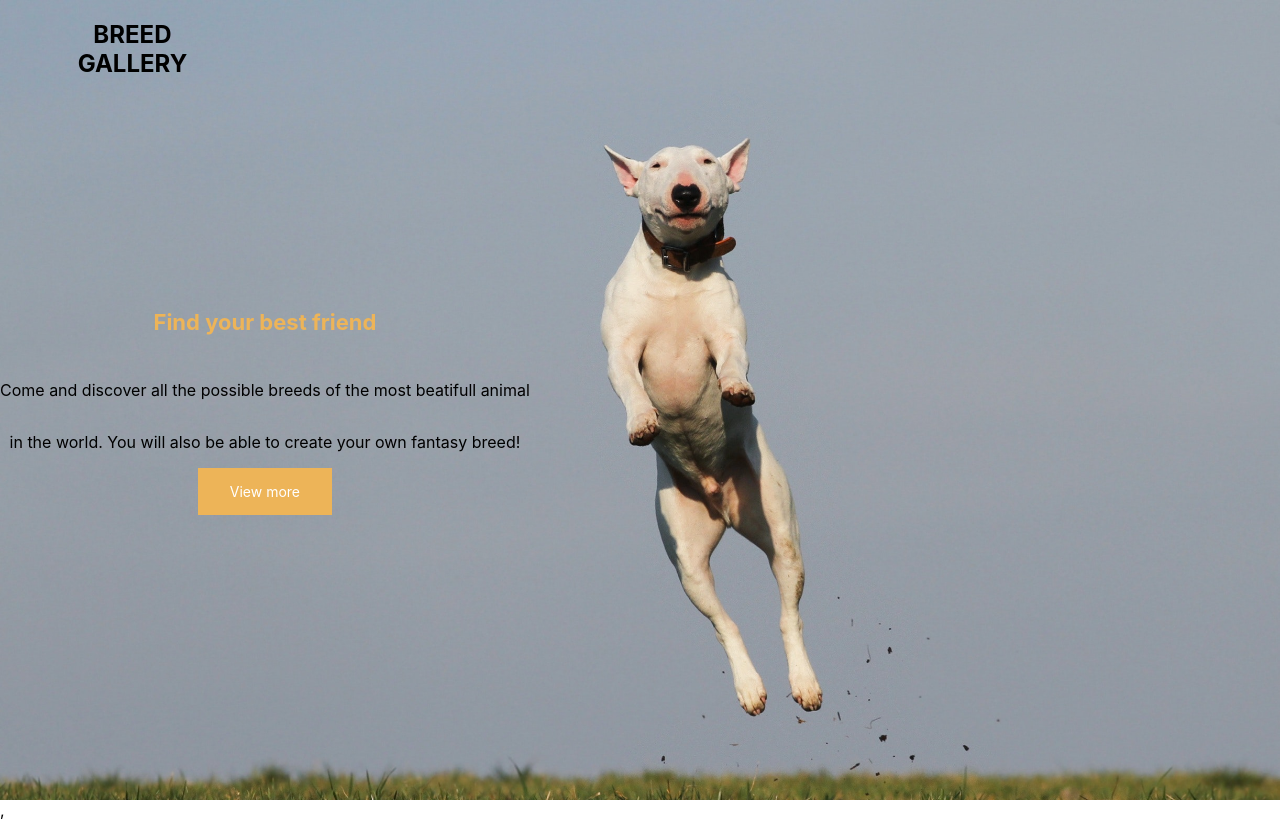
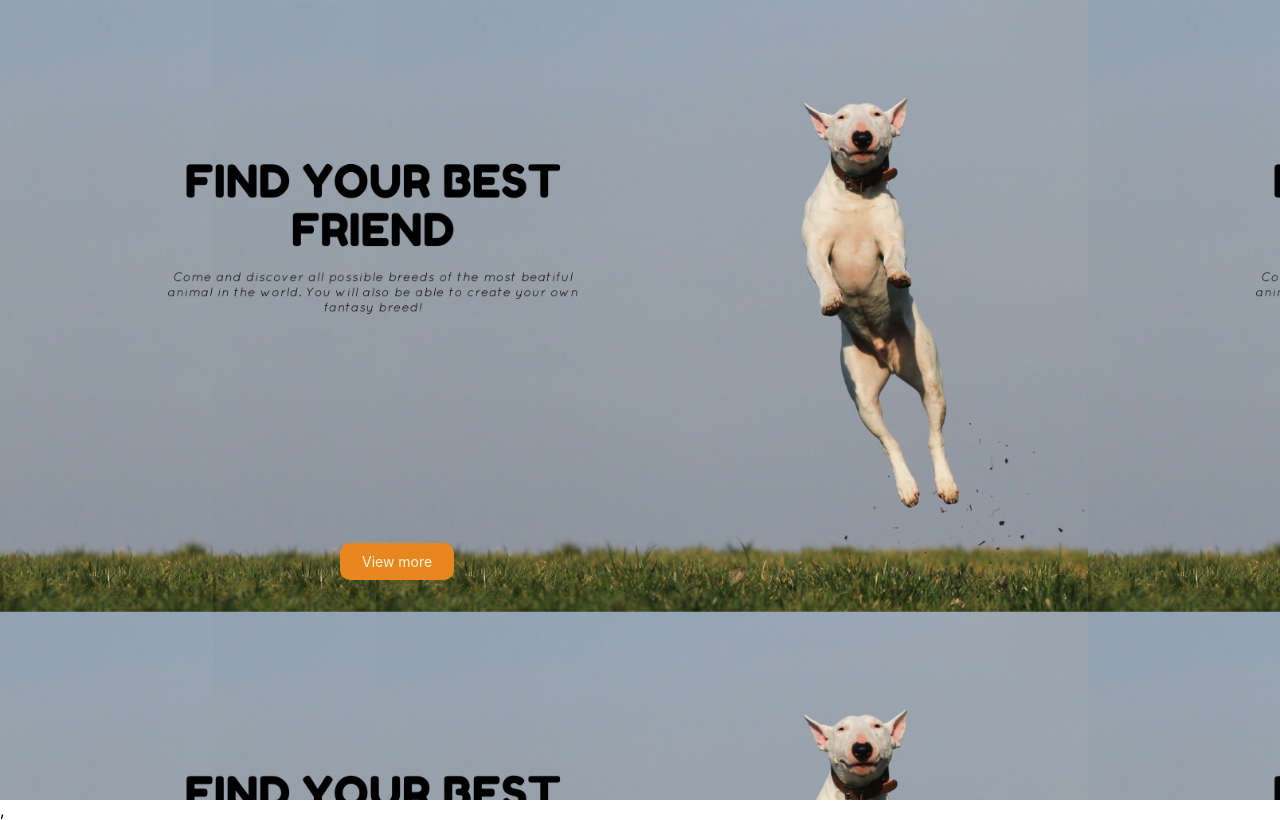
Before and after one commit to robolfba/PI-Dogs, a React (Create React App) app in the folder client/: page / in a window 1280 px wide. Built offline with nearby package versions, Linux system fonts and the light colour scheme.

Commit message:
Va tomando forma..

```diff
--- a/client/src/components/Card.jsx
+++ b/client/src/components/Card.jsx
@@ -1,13 +1,23 @@
 import React from 'react';
 import notfound from '../img/notfound.png';
+import style from './styles/Card.module.css';
 
 export default function Card({ name, image, temperament, weight }) {
     return (
-        <div>
-            <h3>{name}</h3>
-            <img src={image ? image : notfound} alt='not found' width="220px" height="250px" />
-            {<span>{temperament}</span>}
-            {<p>{weight?weight:false}</p>}
+        <div className={style.contenedor}>
+            <img className={style.imagen} src={image ? image : notfound} alt='not found' />
+            <div className={style.columna_texto}>
+                <h5 className={style.nombre}>{name}</h5>
+                <div className={style.temperamento}>
+                    <h6>Temperaments:</h6>
+                    {<span>{temperament}</span>}
+                </div>
+                <div className={style.peso}>
+                    <h6>Weight:</h6>
+                    {<span>{weight ? weight : false}</span>}
+                </div>
+            </div>
+
         </div>
     )
 }
--- a/client/src/components/Home.jsx
+++ b/client/src/components/Home.jsx
@@ -5,6 +5,7 @@ import { Link } from 'react-router-dom';
 import Card from './Card';
 import Nav from './Nav';
 import Paged from './Paged';
+import style from './styles/Home.module.css';
 
 export default function Home() {
 
@@ -85,7 +86,7 @@ export default function Home() {
             </select>
             {/* //////////////////////////////////////////////////////////////////////////////////////////////////////// */}
 
-            <div>
+            <div className={style.contenedor}>
                 {currentBreeds && currentBreeds.map((e) => {
                     if (e.temperament) { // Si es de la API
                         return (<Card name={e.name} image={e.image} temperament={e.temperament} weight={e.weight} key={e.id} />)
@@ -102,7 +103,9 @@ export default function Home() {
                     }
                 })}
             </div>
+            <div className={style.contenedor_paginado}>
             <Paged breedsPerPage={breedsPerPage} allBreeds={allBreeds.length} paged={paged} />
+            </div>
         </div>
     )
 }
--- a/client/src/components/Landing.jsx
+++ b/client/src/components/Landing.jsx
@@ -7,15 +7,13 @@ import style from './styles/Landing.module.css';
 export default function Landing() {
     return (
         <div className={style.general}>
-
             <div className={style.columna}>
-                <h2 className={style.titulo}>BREED GALLERY</h2>
-                <h4 className={style.subtitulo}>Find your best friend</h4>
+                {/* <h2 className={style.titulo}>BREED GALLERY</h2> */}
+                {/* <h4 className={style.subtitulo}>Find your best friend</h4>
                 <div className={style.descripcion}>
-                    <p>Come and discover all the possible breeds of the most beatifull animal</p>
-                    <p> in the world. You will also be able to create your own fantasy breed!</p>
-                </div>
-
+                    <span>Come and discover all the possible breeds of the most beatifull animal</span>
+                    <span>in the world. You will also be able to create your own fantasy breed!</span>
+                </div> */}
                 {/* <img src={logo} alt='algo' className={style.logo} /> */}
                 <Link to='/home'>
                     <button className={style.boton}>View more</button>
--- a/client/src/components/Paged.jsx
+++ b/client/src/components/Paged.jsx
@@ -1,4 +1,5 @@
 import React from "react";
+import style from './styles/Paged.module.css';
 
 export default function Paged({ breedsPerPage, allBreeds, paged }) {
     const pageNumber = [];
@@ -8,10 +9,10 @@ export default function Paged({ breedsPerPage, allBreeds, paged }) {
     return (
         <div>
             <nav>
-                <ul>
+                <ul className={style.contenedor} >
                     {pageNumber && pageNumber.map(number => {
-                        return <li key={number}>
-                            <button key={number} onClick={() => paged(number)}> {number} </button>
+                        return <li className={style.elemento} key={number}>
+                            <button className={style.boton} key={number} onClick={() => paged(number)}> {number} </button>
                         </li>
                     })}
                 </ul>
--- /dev/null
+++ b/client/src/components/styles/Card.module.css
@@ -0,0 +1,38 @@
+.contenedor{
+    display: flex;
+    flex-direction: row;
+    margin-top: 20px;
+    height: 150px;
+    width: 400px;
+    border-style:groove;
+
+}
+.imagen{
+    display: flex;
+    justify-content: flex-start;
+    height: 150px;
+    width: 150px;
+    border-radius: 10px;
+}
+.columna_texto{
+    display: flex;
+    flex-direction: column;
+    justify-content: center;
+}
+.nombre{
+    /* display:flex; */
+}
+.temperamento{
+    display: flex;
+    flex-direction: row;
+    align-items: center;
+}
+.peso{
+    display: flex;
+    flex-direction: row;
+    align-items: center;
+}
+span{
+    font-style: italic;
+    font-size: 11px;
+}
--- /dev/null
+++ b/client/src/components/styles/Home.module.css
@@ -0,0 +1,22 @@
+.contenedor{
+    background-color:#EBF5DF;
+    margin-left: 140px;
+    margin-top: 50px;
+    width: 80vw;
+    height: 120vh;
+    display: flex;
+    justify-content: space-evenly;
+    flex-direction: row;
+    flex-wrap:wrap;
+}
+.contenedor_paginado{
+    background-color:#D4D4AA;
+    margin-left: 140px;
+   /*  margin-top: 50px; */
+    width: 80vw;
+    height: 7vh;
+    /* display: flex;
+    justify-content: space-evenly;
+    flex-direction: row;
+    flex-wrap:wrap; */
+}
--- a/client/src/components/styles/Landing.module.css
+++ b/client/src/components/styles/Landing.module.css
@@ -5,8 +5,8 @@
     flex-direction: column;  */
     height: 100vh;
     width: 100vw;
-    background-image:url('./img/landing2.jpg');
-    background-size: 100%;
+    background-image:url('./img/fondotexto.png');
+    background-size: 85%;
 }
 .titulo{
     display:flex;
@@ -18,42 +18,50 @@
 
 }
 .boton{
-    background-color: #EDB458; /* Green */
+    background-color: #E8871E;
     border: none;
-    color: white;
-    padding: 15px 32px;
+    border-radius: 10px;
+    color: #EBF5DF;
+    padding: 10px 22px;
     text-align: center;
     text-decoration: none;
     display: inline-block;
     font-size: 14px;
     font-family:-apple-system, BlinkMacSystemFont, 'Segoe UI', Roboto, Oxygen, Ubuntu, Cantarell, 'Open Sans', 'Helvetica Neue', sans-serif;
+    margin-bottom: 220px;
+    margin-left: 340px;
 }
 
-/* h4{
-    font-size: 18px;
-    } */
+.boton:hover {
+    background-color: #EDB458;
+    transition: 0.5s;
+    cursor: pointer;
+    /* padding-right: 25px; */
+
+
+  }
 
 .columna{
     display:flex;
-    /* justify-content:space-around; */
+    justify-content: flex-end;
     flex-direction: column;
+    align-items: flex-start;
 }
 .subtitulo{
     font-family:-apple-system, BlinkMacSystemFont, 'Segoe UI', Roboto, Oxygen, Ubuntu, Cantarell, 'Open Sans', 'Helvetica Neue', sans-serif;
-    font-size: 22px;
-    color:  #EDB458;
+    font-size: 20px;
+    color:  #000000;
+    display:flex;
+    justify-content:start;
+    padding-left: 30px;
 }
 .descripcion{
     display: flex;
     flex-direction: column;
-    align-content: stretch;
     align-items: center;
     font-family:-apple-system, BlinkMacSystemFont, 'Segoe UI', Roboto, Oxygen, Ubuntu, Cantarell, 'Open Sans', 'Helvetica Neue', sans-serif;
-    font-size: 16px;
-    justify-content: center;
-    padding-inline: none;
+    font-size: 18px;
+    padding-left: 30px;
+    max-width: 600px;
+    height: 100px;
 }
-p{
-    display: flex;
-    align-content: flex-start;
-}
--- /dev/null
+++ b/client/src/components/styles/Paged.module.css
@@ -0,0 +1,24 @@
+.contenedor{
+    list-style: none;
+    margin-right: 32px;
+    display:flex;
+    justify-content: space-around;
+    align-content: center;
+}
+.elemento{
+    margin-top: 8px;
+}
+.boton {
+    background-color:none;
+    border: none;
+    border-radius: 50%;
+    color:#E8871E;
+    text-align: center;
+    text-decoration: none;
+}
+.boton:hover {
+    transition: 00.5s;
+    background-color:none;
+    color:#EDB458;
+
+}
```
Also changed, not shown: client/src/components/styles/img/fondotexto.png (added).
